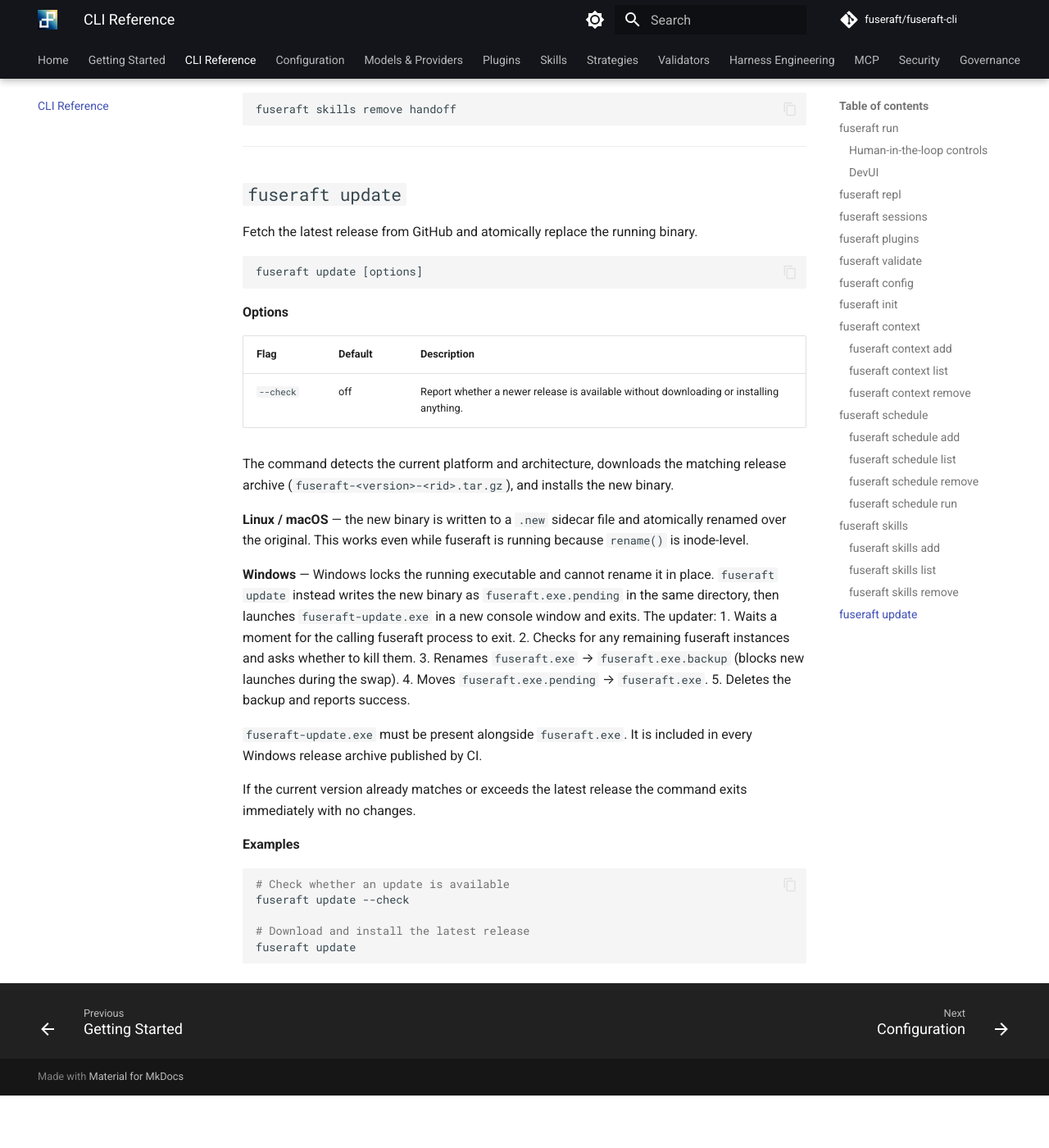
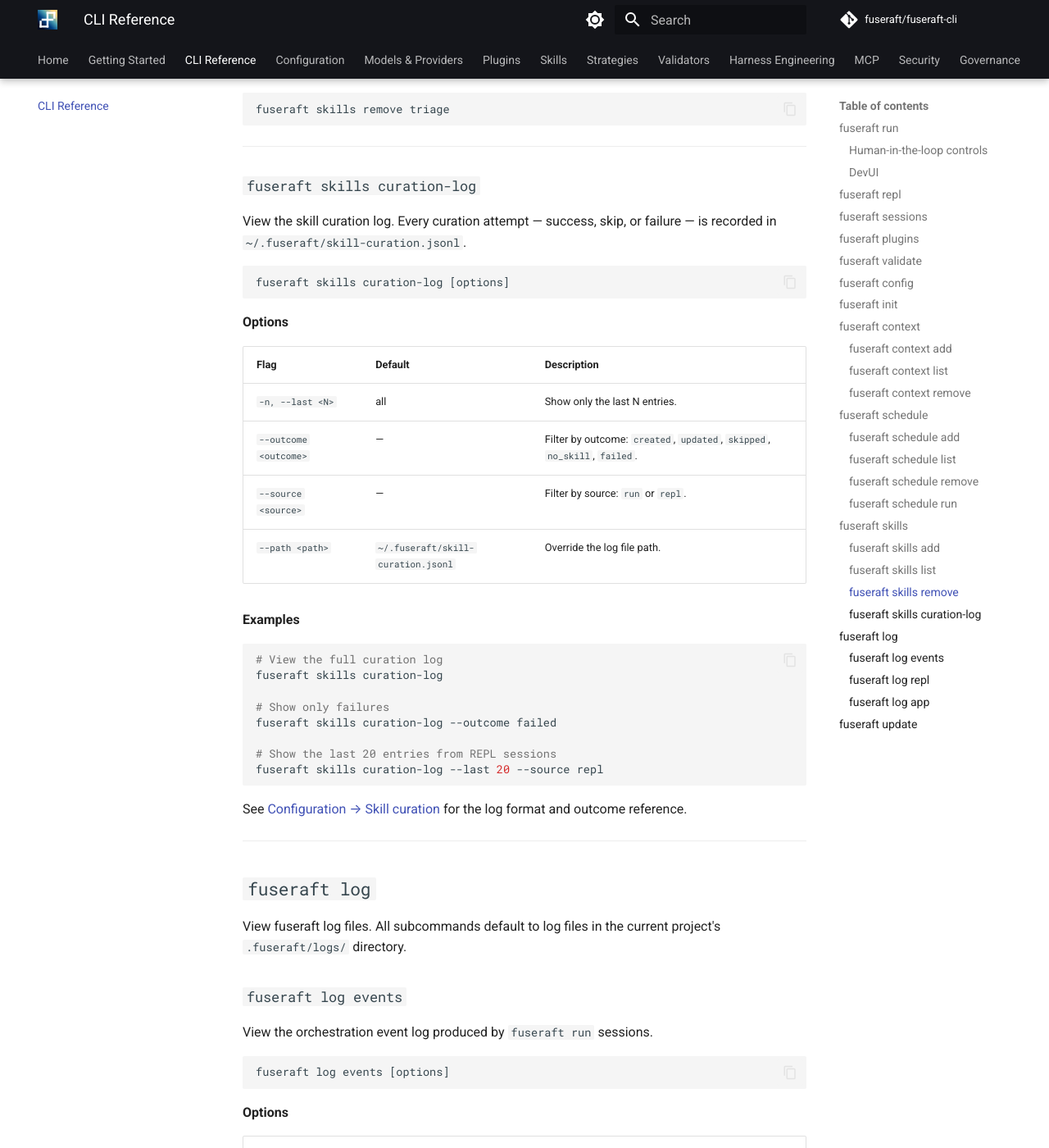
Before and after one commit to fuseraft/fuseraft-cli, an MkDocs documentation site: the page built from docs/cli-reference.md, in a window 1280 px wide and 1400 px high, scrolled down 34310 px. Shown: the whole window at 82% size. Built offline with MkDocs 1.6.1 and Material for MkDocs 9.7.7, drawn with Linux system fonts in a browser that asks for light colours; comment, search, counter and statistics services are not loaded; before the commit the page ends 35646 px from its top, so only the background shows below that; some of the changed text lies outside the part shown.

Commit message:
docs(cli-reference): add fuseraft log and skills curation-log sections
- fuseraft skills curation-log: options table, outcome/source filters,
  examples, link to config docs
- fuseraft log events: options, event type examples, session filter
- fuseraft log repl: options, command/curation event examples
- fuseraft log app: options, level filter examples
- Fix stale 'handoff' example in skills add (→ sandbox-test)
- Fix stale 'handoff' example in skills remove (→ triage)

````diff
--- a/docs/cli-reference.md
+++ b/docs/cli-reference.md
@@ -1236,7 +1236,7 @@
 
 ```bash
 # Install a skill from a sibling repository
-fuseraft skills add ../skills/productivity/handoff
+fuseraft skills add ../skills/sandbox-test
 
 # Install from a personal skills library
 fuseraft skills add ~/my-skills/triage
@@ -1282,7 +1282,140 @@
 **Examples**
 
 ```bash
-fuseraft skills remove handoff
+fuseraft skills remove triage
+```
+
+---
+
+### `fuseraft skills curation-log`
+
+View the skill curation log. Every curation attempt — success, skip, or failure — is recorded in `~/.fuseraft/skill-curation.jsonl`.
+
+```
+fuseraft skills curation-log [options]
+```
+
+**Options**
+
+| Flag | Default | Description |
+|------|---------|-------------|
+| `-n, --last <N>` | all | Show only the last N entries. |
+| `--outcome <outcome>` | — | Filter by outcome: `created`, `updated`, `skipped`, `no_skill`, `failed`. |
+| `--source <source>` | — | Filter by source: `run` or `repl`. |
+| `--path <path>` | `~/.fuseraft/skill-curation.jsonl` | Override the log file path. |
+
+**Examples**
+
+```bash
+# View the full curation log
+fuseraft skills curation-log
+
+# Show only failures
+fuseraft skills curation-log --outcome failed
+
+# Show the last 20 entries from REPL sessions
+fuseraft skills curation-log --last 20 --source repl
+```
+
+See [Configuration → Skill curation](configuration.md#skill-curation) for the log format and outcome reference.
+
+---
+
+## `fuseraft log`
+
+View fuseraft log files. All subcommands default to log files in the current project's `.fuseraft/logs/` directory.
+
+### `fuseraft log events`
+
+View the orchestration event log produced by `fuseraft run` sessions.
+
+```
+fuseraft log events [options]
+```
+
+**Options**
+
+| Flag | Default | Description |
+|------|---------|-------------|
+| `-n, --last <N>` | all | Show only the last N entries. |
+| `--session <id>` | — | Filter by session ID (prefix match). |
+| `--event <type>` | — | Filter by event type (e.g. `session_error`, `tool_blocked`, `validation_fail`). |
+| `--path <path>` | `.fuseraft/logs/events.jsonl` | Override the log file path. |
+
+**Examples**
+
+```bash
+# Tail the 50 most recent events
+fuseraft log events --last 50
+
+# Show all errors from the current project
+fuseraft log events --event session_error
+
+# Show all events for a specific session
+fuseraft log events --session a3f92c1d
+```
+
+---
+
+### `fuseraft log repl`
+
+View the REPL event log produced by interactive `fuseraft repl` sessions.
+
+```
+fuseraft log repl [options]
+```
+
+**Options**
+
+| Flag | Default | Description |
+|------|---------|-------------|
+| `-n, --last <N>` | all | Show only the last N entries. |
+| `--session <id>` | — | Filter by session ID (prefix match). |
+| `--event <type>` | — | Filter by event type (e.g. `command`, `skill_curation_complete`, `assistant_response`). |
+| `--path <path>` | `.fuseraft/logs/repl_events.jsonl` | Override the log file path. |
+
+**Examples**
+
+```bash
+# Show the last 50 REPL events
+fuseraft log repl --last 50
+
+# Show all slash commands issued in the current project
+fuseraft log repl --event command
+
+# Show curation events only
+fuseraft log repl --event skill_curation_complete
+```
+
+---
+
+### `fuseraft log app`
+
+View the application log. fuseraft writes Warning-level and above messages here for diagnostics that survive past the terminal session.
+
+```
+fuseraft log app [options]
+```
+
+**Options**
+
+| Flag | Default | Description |
+|------|---------|-------------|
+| `-n, --last <N>` | `50` | Show the last N lines. |
+| `--level <level>` | — | Filter by Serilog level token: `inf`, `wrn`, `err`, `dbg`. |
+| `--path <path>` | `.fuseraft/logs/app.log` | Override the log file path. |
+
+**Examples**
+
+```bash
+# Show the last 50 lines
+fuseraft log app
+
+# Show only errors
+fuseraft log app --level err
+
+# Show the last 200 lines
+fuseraft log app --last 200
 ```
 
 ---
````
